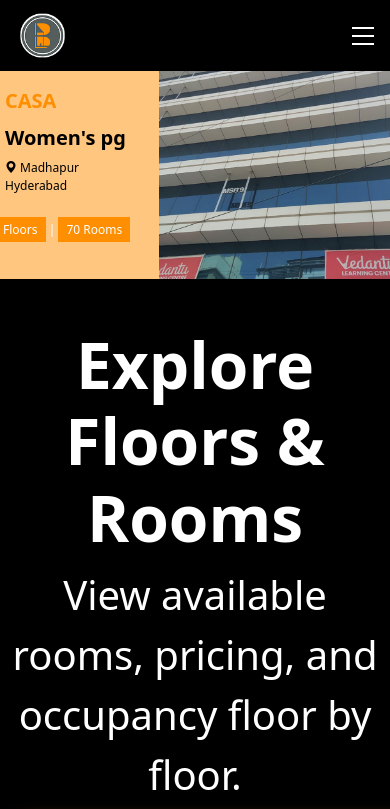
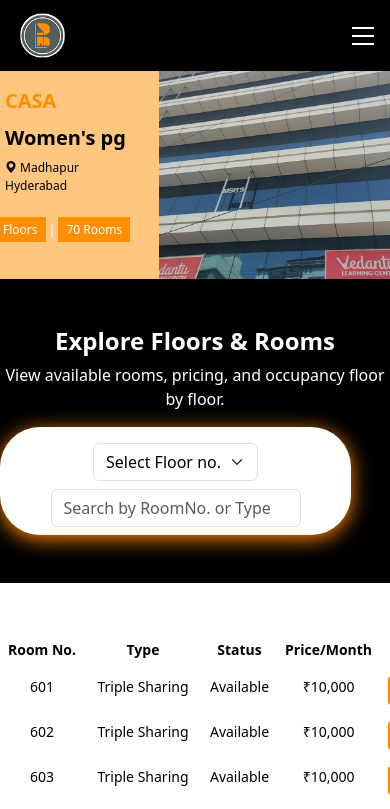
Before and after one commit to Spandana5455/Lebestow-, a React (Create React App) app: page /explore/casa in a window 390 px wide. Shown: the top 809 px of the page. Built offline with nearby package versions, Linux system fonts and the light colour scheme.

Commit message:
about update

```diff
--- a/src/Aboutus.css
+++ b/src/Aboutus.css
@@ -500,13 +500,13 @@
       font-size: 14px;
     }
 }
-@media (max-width: 380px) {
+@media (max-width: 360px) {
   .aboutus-section {
     height: 140vh;
   }
     .aboutus-heading,
     .aboutus-sub-heading {
-    padding-top: 40px;
+    padding-top: 60px;
       font-size: 24px;
       padding-left: 0px;
       text-align: center;
--- a/src/Aira.css
+++ b/src/Aira.css
@@ -966,6 +966,54 @@
         margin-top: -30px;
     }
   }
+  @media (max-width: 480px) and (min-width: 381px) {
+    .select-section {
+      flex-direction: column;
+      width: 90%;
+      margin: 0 auto;
+    }
+
+    .explorefloors-head,
+    .propertyrules-heading,
+    .ourvisuals-heading {
+      font-size: 24px;
+    }
+
+    .explorefloors-body {
+      font-size: 16px;
+    }
+
+    .select-floor {
+      width: 100%;
+      font-size: 16px;
+    }
+    .photo-custom {
+      background-color: #FF8600;
+      color: #000;
+      font-size: 14px;
+      font-weight: 400;
+      border: #FF8600;
+  }
+
+    .table-titles th,
+    .table-body td {
+      font-size: 14px;
+    }
+
+    .bhuvancasa-details {
+      padding: 6px 40px;
+    }
+    .bhuvancasa-card {
+        height: auto;
+      width: 450px;
+      margin-left: 40px;
+    }
+    .propertyrules-img {
+        width: 85%;
+        margin-left: 40px;
+        margin-top: -30px;
+    }
+  }
 
   /* 380px and below */
   @media (max-width: 380px) {
--- a/src/Bhuvan.css
+++ b/src/Bhuvan.css
@@ -967,6 +967,56 @@
     }
   }
 
+  @media (max-width: 480px) and (min-width: 381px) {
+    .select-section {
+      flex-direction: column;
+      width: 90%;
+      margin: 0 auto;
+    }
+
+    .explorefloors-head,
+    .propertyrules-heading,
+    .ourvisuals-heading {
+      font-size: 24px;
+    }
+
+    .explorefloors-body {
+      font-size: 16px;
+    }
+
+    .select-floor {
+      width: 100%;
+      font-size: 16px;
+    }
+    .photo-custom {
+      background-color: #FF8600;
+      color: #000;
+      font-size: 14px;
+      font-weight: 400;
+      border: #FF8600;
+  }
+
+    .table-titles th,
+    .table-body td {
+      font-size: 14px;
+    }
+
+    .airacasa-details {
+      padding: 6px 40px;
+    }
+    .airacasa-card {
+        height: auto;
+      width: 450px;
+      margin-left: 40px;
+    }
+    .propertyrules-img {
+        width: 85%;
+        margin-left: 40px;
+        margin-top: -30px;
+    }
+  }
+
+
   /* 380px and below */
   @media (max-width: 380px) {
     .explorefloors-head,
--- a/src/Casa.css
+++ b/src/Casa.css
@@ -894,6 +894,49 @@
     }
   }
 
+  @media (max-width: 480px) and (min-width: 381px) {
+    .select-section {
+      flex-direction: column;
+      width: 90%;
+      margin: 0 auto;
+    }
+
+    .explorefloors-head,
+    .propertyrules-heading,
+    .ourvisuals-heading {
+      font-size: 24px;
+    }
+
+    .explorefloors-body {
+      font-size: 16px;
+    }
+
+    .select-floor {
+      width: 100%;
+      font-size: 16px;
+    }.photo-custom {
+      background-color: #FF8600;
+      color: #000;
+      font-size: 14px;
+      font-weight: 400;
+      border: #FF8600;
+  }
+
+    .table-titles th,
+    .table-body td {
+      font-size: 14px;
+    }
+
+    .airabhuvan-details {
+      padding: 6px 40px;
+    }
+    .propertyrules-img {
+        width: 85%;
+        margin-left: 40px;
+        margin-top: -30px;
+    }
+  }
+
   /* 380px and below */
   @media (max-width: 380px) {
     .explorefloors-head,
--- a/src/D.css
+++ b/src/D.css
@@ -891,6 +891,50 @@
     }
   }
 
+  @media (max-width: 480px) and (min-width: 381px) {
+    .select-section {
+      flex-direction: column;
+      width: 90%;
+      margin: 0 auto;
+    }
+
+    .explorefloors-head,
+    .propertyrules-heading,
+    .ourvisuals-heading {
+      font-size: 24px;
+    }
+
+    .explorefloors-body {
+      font-size: 16px;
+    }
+
+    .select-floor {
+      width: 100%;
+      font-size: 16px;
+    }
+    .photo-custom {
+      background-color: #FF8600;
+      color: #000;
+      font-size: 14px;
+      font-weight: 400;
+      border: #FF8600;
+  }
+
+    .table-titles th,
+    .table-body td {
+      font-size: 14px;
+    }
+
+    .airabhuvan-details {
+      padding: 6px 40px;
+    }
+    .propertyrules-img {
+        width: 85%;
+        margin-left: 40px;
+        margin-top: -30px;
+    }
+  }
+
   /* 380px and below */
   @media (max-width: 380px) {
     .explorefloors-head,
--- a/src/Home.css
+++ b/src/Home.css
@@ -663,7 +663,7 @@ body {
   .herosection-item {
     font-size: 32px !important;
     text-align: center;
-    padding-left: 390px;
+    padding-left: 440px;
   }
     .zone-inner {
       width: 90%;
--- a/src/Testimonials.js
+++ b/src/Testimonials.js
@@ -14,8 +14,8 @@ import t9 from './images/t9.png';
 
 
 const testimonials = [
-  { name: "Hema", role: "Customer", review: "Lebstow made my Hyderabad experience seamless. Great food, reliable Wi-Fi, and awesome people.", image: t1, rating: 5 },
-  { name: "Vamshi", role: "Customer", review: "A perfect setup for students like me. I never felt alone here.", image: t2, rating: 5 },
+  { name: "Hema", role: "Customer", review: "Lebestow made my Hyderabad experience seamless. Great food, reliable Wi-Fi, and awesome people.", image: t1, rating: 5 },
+  { name: "Vamsi", role: "Customer", review: "A perfect setup for students like me. I never felt alone here.", image: t2, rating: 5 },
   { name: "Krishna Priya", role: "Customer", review: "Best decision I made clean rooms, kind staff, and community vibes.", image: t3, rating: 5 },
   { name: "Sai", role: "Customer", review: "Staying in Hyderabad felt super easy thanks to Lebstow. The food was delicious, the Wi-Fi was always reliable, and the people were genuinely welcoming. It felt like a second home.", image: t4, rating: 4 },
   { name: "Madhuri", role: "Customer", review: "Lebstow took care of everything! I didn't have to worry about food or internet, and the people there were so kind. Perfect for anyone new to the city.", image: t5, rating: 5 },
@@ -53,7 +53,7 @@ const Testimonials = () => {
       <Container>
         <h2 className="text-center mb-5 testimonials-head">Hear <span className="testimonials-head-two">From Our Residents</span></h2>
 
-        <Carousel interval={3000} indicators={false} controls={true}>
+        <Carousel interval={1000} indicators={false} controls={true}>
           {groupedTestimonials.map((group, idx) => (
             <Carousel.Item key={idx}>
               <Row className="justify-content-center">
```
